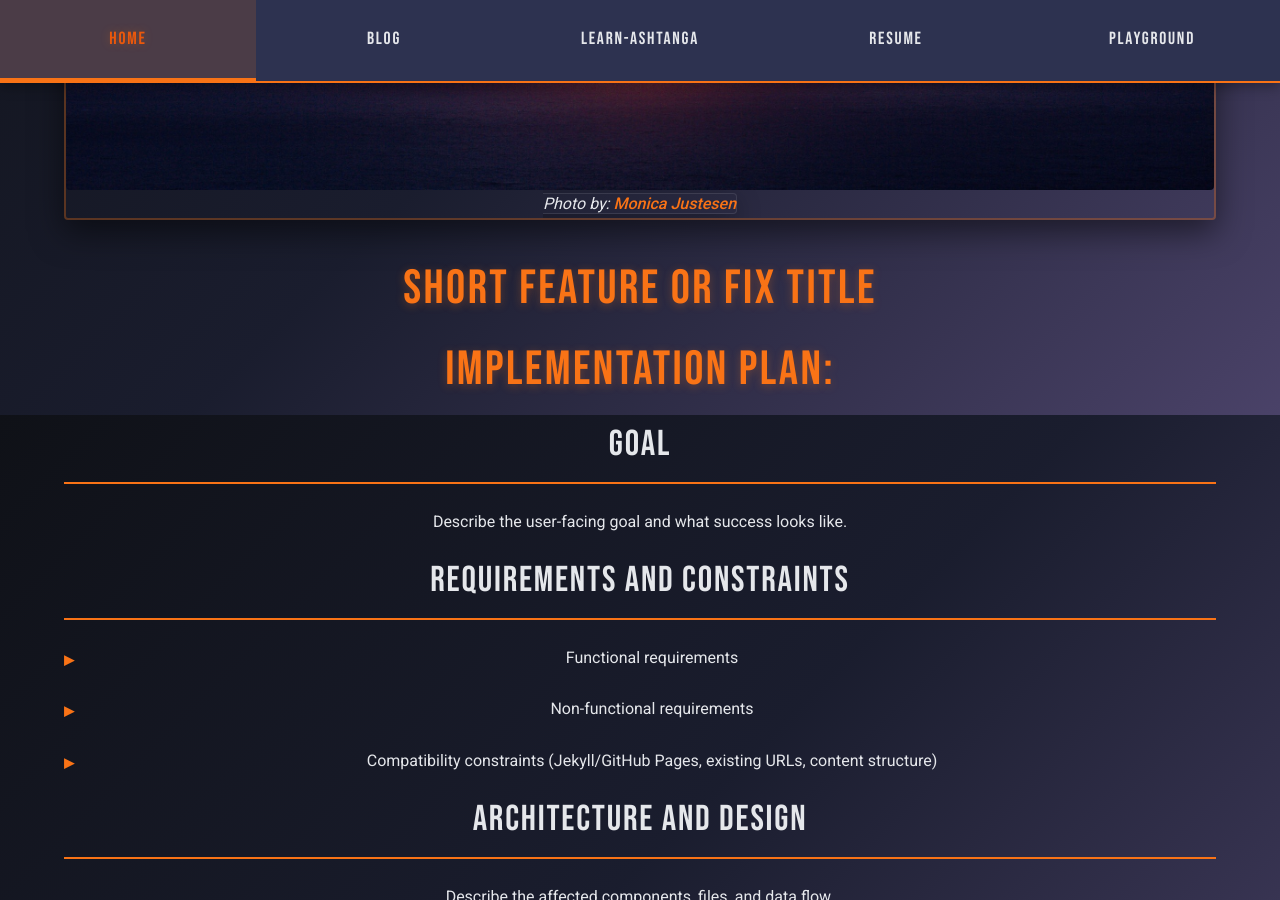
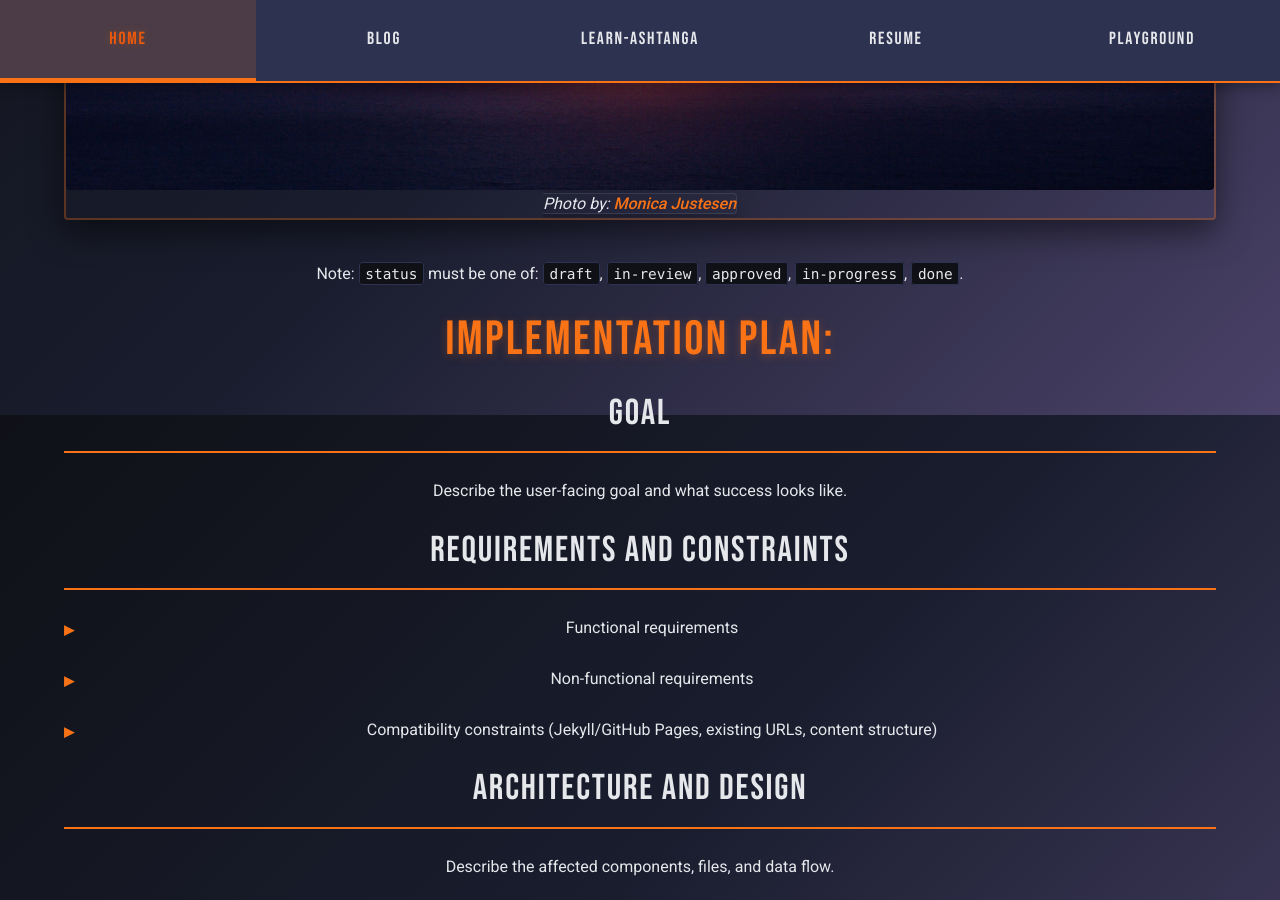
Before and after one commit to dekay2001/dekay2001.github.io, a Jekyll site: the page built from plan-template.md, in a window 1280 px wide and 900 px high, scrolled down 485 px. Built offline with Jekyll 4.4.1, drawn with Linux system fonts in a browser that asks for light colours; our own code applies the rules of GitHub Pages for plain Markdown files.

Commit message:
Update plan-template.md
Co-authored-by: Copilot <175728472+Copilot@users.noreply.github.com>

```diff
--- a/plan-template.md
+++ b/plan-template.md
@@ -1,12 +1,13 @@
 ---
-title: [Short feature or fix title]
-version: [optional]
-date_created: [YYYY-MM-DD]
-last_updated: [YYYY-MM-DD]
-owner: [optional]
-status: [draft|in-review|approved|in-progress|done]
+title: "<short feature or fix title>"
+version: "<optional>"
+date_created: "<YYYY-MM-DD>"
+last_updated: "<YYYY-MM-DD>"
+owner: "<owner or team>"
+status: "<status>"
 ---
 
+> Note: `status` must be one of: `draft`, `in-review`, `approved`, `in-progress`, `done`.
 # Implementation Plan: <feature>
 
 ## Goal
```
